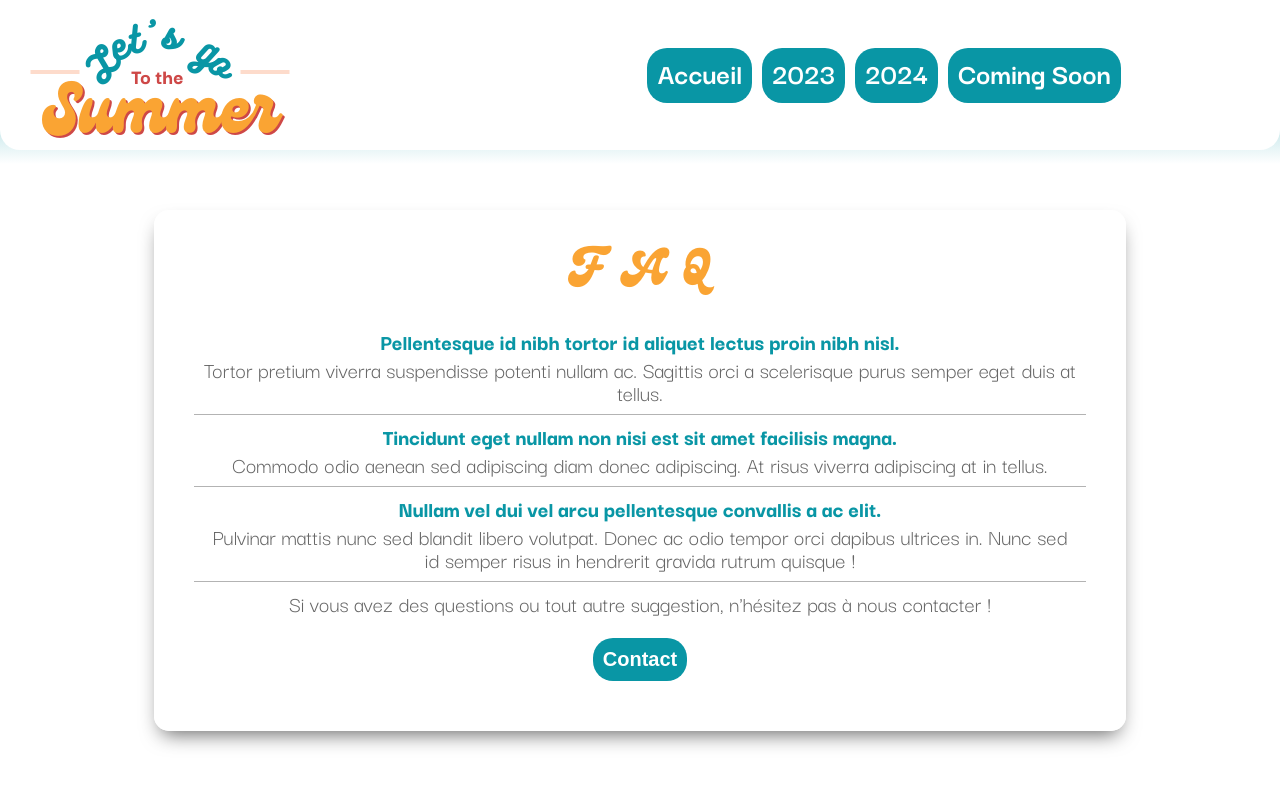
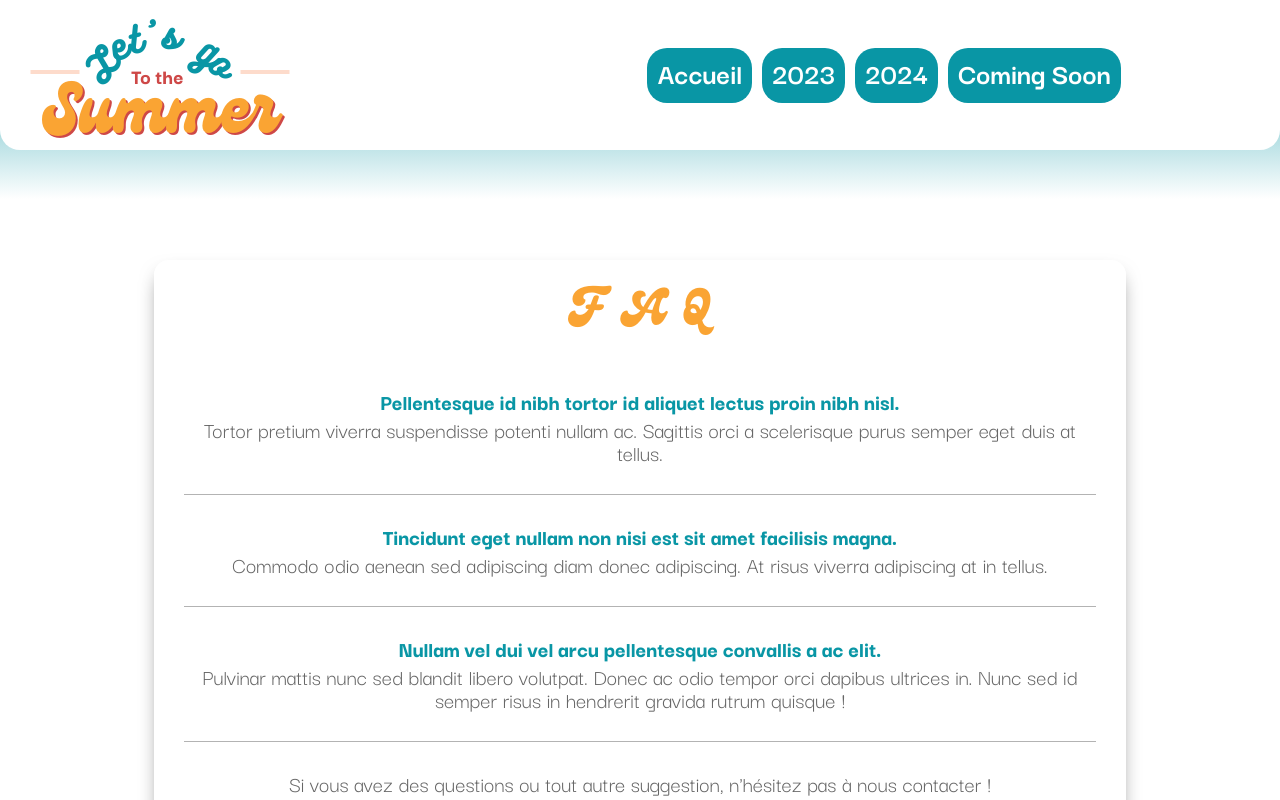
Before and after one commit to PixelsAndCookies/lets-go-to-the-summer, a React (Vite) app: page /faq in a window 1280 px wide. Shown: the top 800 px of the page. Built offline with nearby package versions, Linux system fonts and the light colour scheme.

Commit message:
Remove unused CSS

```diff
--- a/src/pages/_OtherPages.scss
+++ b/src/pages/_OtherPages.scss
@@ -78,29 +78,10 @@
 }
 
 @media screen and (min-width: 860px) {
-    .otherElement {
-        width: 90%;
-        margin: auto;
-        overflow-wrap: anywhere;
-        padding: 1rem;
-    }
-    article.description.otherPages {
-        margin: auto;
-        padding: 4rem;
-    }
-    .otherPages__element {
-        padding: 1rem;
-    }
-
-    .otherPages__element input,
-    .otherPages__element textarea {
-        width: 85%;
-    }
-    .otherPages__element button.btn {
-        font-size: 2rem;
-        padding: 1rem;
-    }
-    .otherPages .figure-container {
-        flex-direction: row;
+    .otherPages {
+        .otherPages__element input,
+        .otherPages__element textarea {
+            width: 85%;
+        }
     }
 }
```
